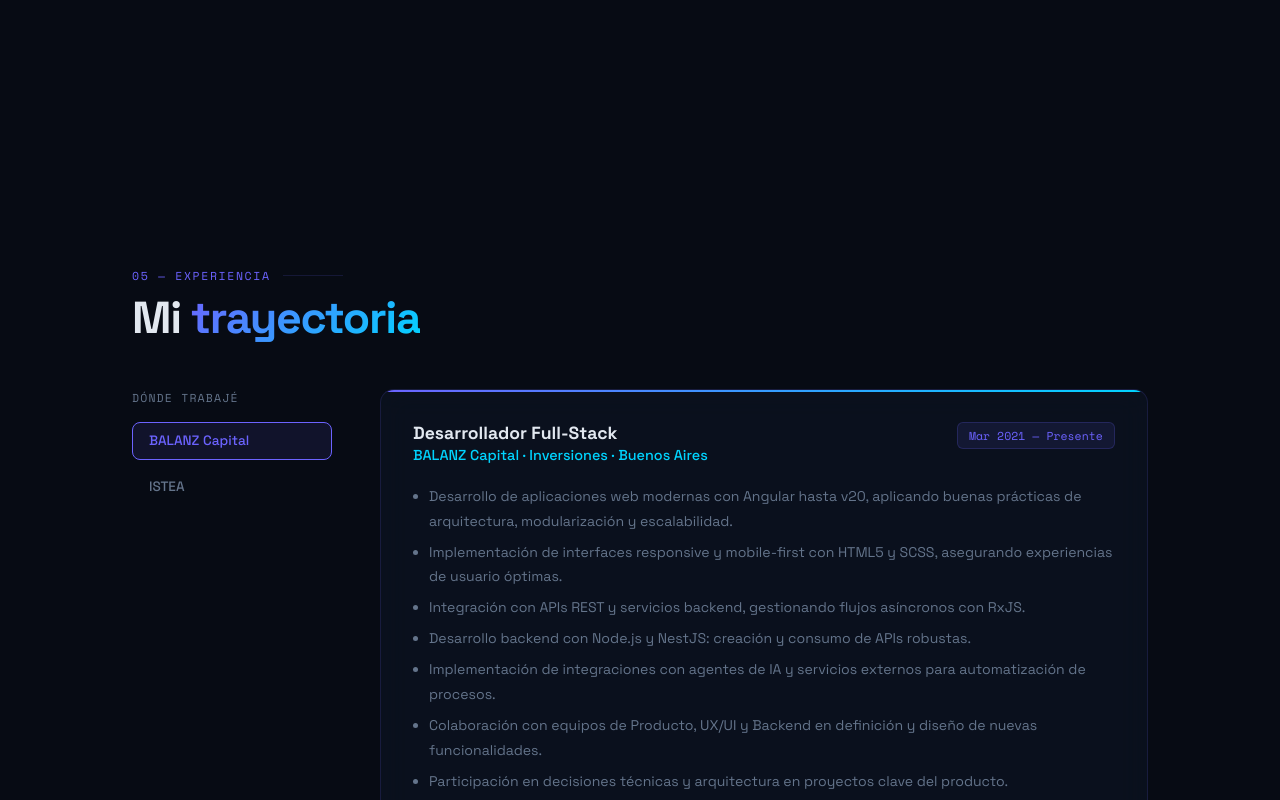
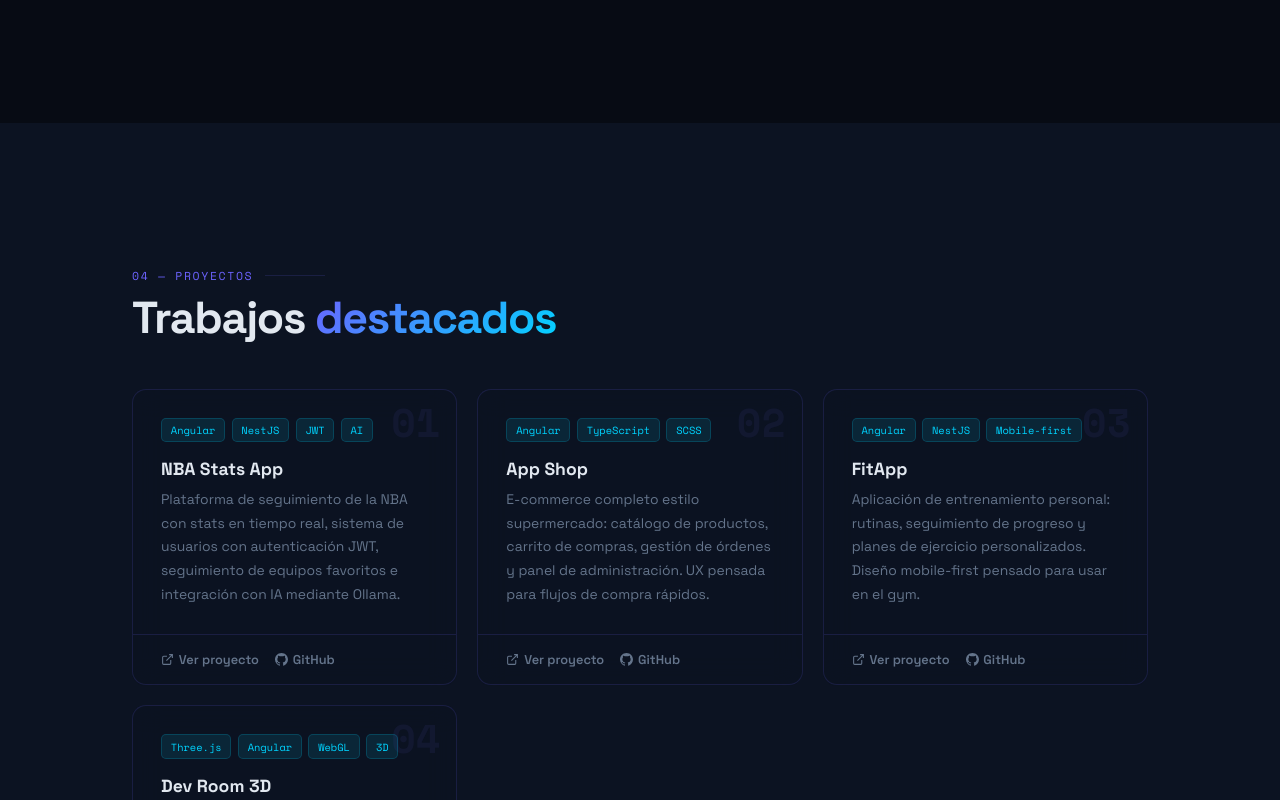
Before and after one commit to santistani13/portfolio, an Angular app: page / in a window 1280 px wide. Shown: the part 6060-6860 px from the top of the page. Built offline with nearby package versions, Linux system fonts and the light colour scheme.

Commit message:
Re-enable projects section
The section was left commented out in app.html, hiding all project
cards including the newly added Dev Room 3D entry.

```diff
--- a/src/app/app.html
+++ b/src/app/app.html
@@ -8,7 +8,7 @@
 <app-skills />
 <app-tech-stack />
 <app-responsive />
-<!-- <app-projects /> -->
+<app-projects />
 <app-experience />
 <app-contact />
 <footer>
```
